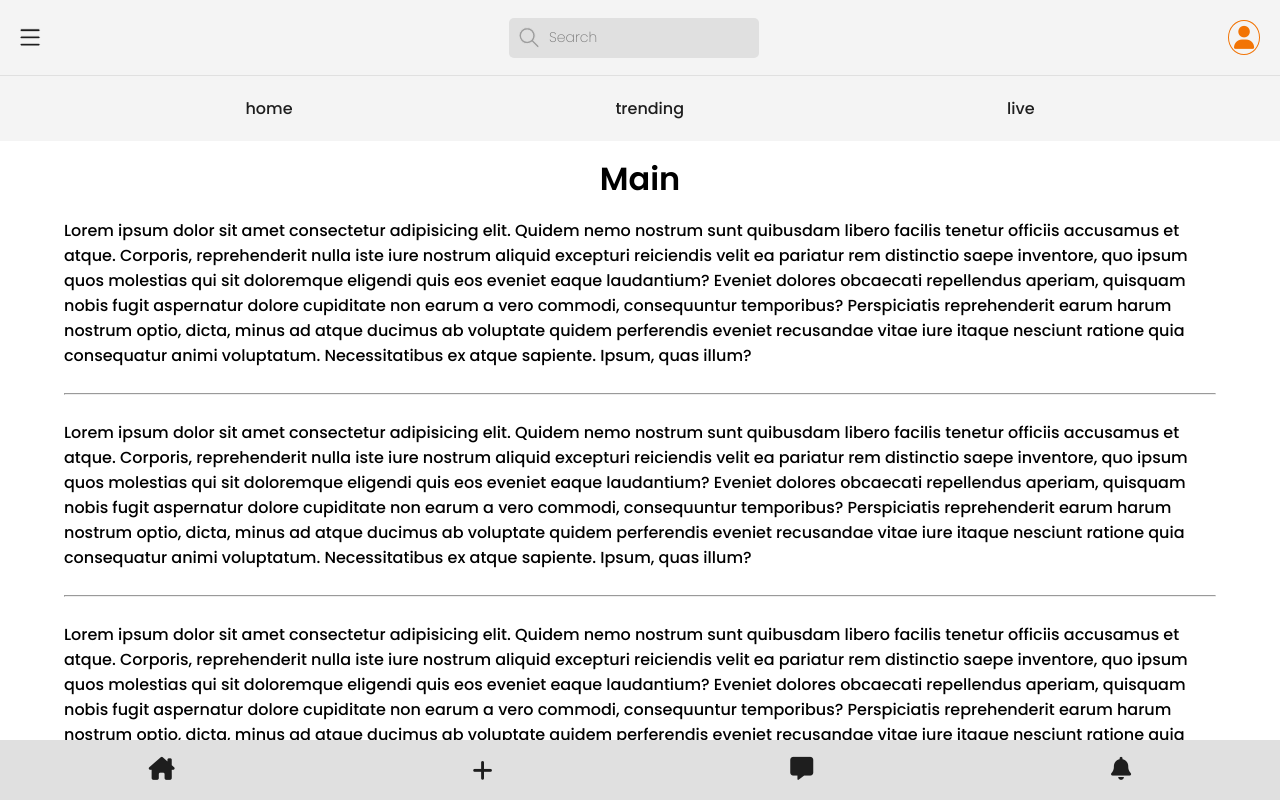
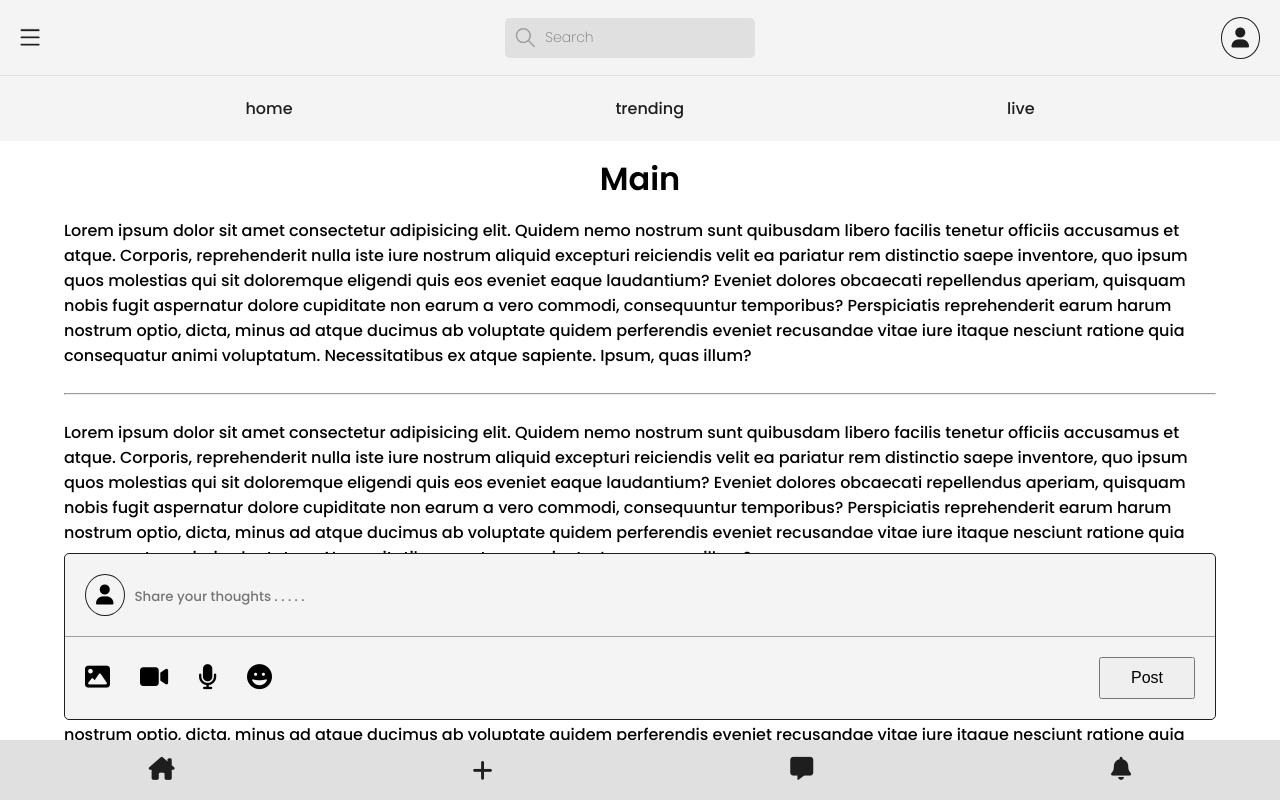
Before and after one commit to ejoseph89/socialmedia-activity-feed-challenge, a website built with Parcel: page src/index.html in a window 1280 px wide. Both pictures are taken after a click on the button 482 px from the left and 770 px from the top of the page. Built offline with nearby package versions, Linux system fonts and the light colour scheme.

Commit message:
add post modal and styling

```diff
--- a/src/index.html
+++ b/src/index.html
@@ -45,6 +45,7 @@
 
   <!-- Main content -->
   <main class="content">
+    <!-- Posts -->
     <h1 class="content__block--title">Main</h1>
     <div class="content__block--text">
       <p>Lorem ipsum dolor sit amet consectetur adipisicing elit. Quidem nemo nostrum sunt quibusdam libero facilis tenetur officiis accusamus et atque. Corporis, reprehenderit nulla iste iure nostrum aliquid excepturi reiciendis velit ea pariatur rem distinctio saepe inventore, quo ipsum quos molestias qui sit doloremque eligendi quis eos eveniet eaque laudantium? Eveniet dolores obcaecati repellendus aperiam, quisquam nobis fugit aspernatur dolore cupiditate non earum a vero commodi, consequuntur temporibus? Perspiciatis reprehenderit earum harum nostrum optio, dicta, minus ad atque ducimus ab voluptate quidem perferendis eveniet recusandae vitae iure itaque nesciunt ratione quia consequatur animi voluptatum. Necessitatibus ex atque sapiente. Ipsum, quas illum?</p>
@@ -64,6 +65,35 @@
       <hr>
       <br>
     </div>
+
+    <!-- Make post -->
+    <section class="content__post hidden">
+      <div class="content__post--text">
+        <button href="#">
+          <i class="fa-solid fa-user"></i>
+        </button>
+        <form action="">
+          <input type="text" placeholder="Share your thoughts . . . . .">
+        </form>
+      </div>
+      <div class="content__post--media">
+        <section>
+          <div class="image-upload">
+            <i class="fa-solid fa-image"></i>
+          </div>
+          <div class="video-upload">
+            <i class="fa-solid fa-video"></i>
+          </div>
+          <div class="audio-upload">
+            <i class="fa-solid fa-microphone"></i>
+          </div>
+          <div class="emoji-upload">
+            <i class="fa-solid fa-face-grin"></i>
+          </div>
+        </section>
+        <button>Post</button>
+      </div>
+    </section>
   </main>
 
   <!-- Footer -->
--- /dev/null
+++ b/src/index.js
@@ -0,0 +1,7 @@
+// Toggle post modal
+const postModal = document.querySelector('.content__post')
+const openPostModal = document.querySelector('.footer__nav--post')
+
+openPostModal.addEventListener('click', (e) => {
+  postModal.classList.toggle('hidden')
+})
--- a/src/scss/components/_content.scss
+++ b/src/scss/components/_content.scss
@@ -1,4 +1,5 @@
 @use '../base/helpers' as *;
+@use '../base/variables' as *;
 
 .content {
   // border: 1px solid green;
@@ -20,4 +21,79 @@
     width: 90%;
     margin: 0 auto;
   }
+
+
+  // Post Modal
+  #{&}__post {
+    position: fixed;
+    bottom: rem(60);
+    left: 50%;
+
+    background: $white;
+
+    transform: translateX(-50%);
+
+    width: 90%;
+    margin: rem(20) auto;
+    border: 1px solid $black;
+    border-radius: rem(5);
+  }
+
+  #{&}__post--text {
+    display: flex;
+    justify-content: flex-start;
+    align-items: center;
+
+    padding: rem(20);
+
+    button {
+      border: 1px solid $black;
+      border-radius: 50%;
+      padding: rem(10);
+      margin-right: rem(10);
+      background: transparent;
+
+
+
+      @include flexCenter(row);
+
+      font-size: rem(20);
+    }
+
+    form input {
+      width: rem(300);
+      max-width: 90%;
+      flex: 1;
+
+      background: transparent;
+      border: none;
+      outline: none;
+    }
+  }
+
+  #{&}__post--media {
+    border-top: 1px solid $light-grey;
+
+    display: flex;
+    justify-content: space-between;
+    align-items: center;
+
+    padding: rem(20);
+
+    section {
+      display: flex;
+
+      div {
+        margin-right: rem(30);
+
+        font-size: rem(25);
+      }
+    }
+
+    button {
+      padding: rem(10) rem(30);
+      font-size: rem(16);
+    }
+  }
+
 }
--- a/src/scss/components/_footer.scss
+++ b/src/scss/components/_footer.scss
@@ -30,9 +30,9 @@
       i {
         color: $accent-color;
 
-        &:active {
-          color: $accent-color;
-        }
+        // &:active {
+        //   color: $accent-color;
+        // }
       }
     }
 
--- a/src/scss/components/_header.scss
+++ b/src/scss/components/_header.scss
@@ -78,17 +78,19 @@
 
   // Profile button
   #{&}__profile--btn {
-    font-size: rem(23);
-    color: $accent-color;
+    font-size: rem(20);
+    color: $black;
 
     @include flexCenter(row);
 
-    padding: rem(5);
+    padding: rem(10);
     border-radius: 50%;
-    border: 1px solid $accent-color;
+    border: 1px solid $black;
 
     &:hover {
       cursor: pointer;
+      color: $accent-color;
+      border-color: $accent-color;
     }
   }
 
```
